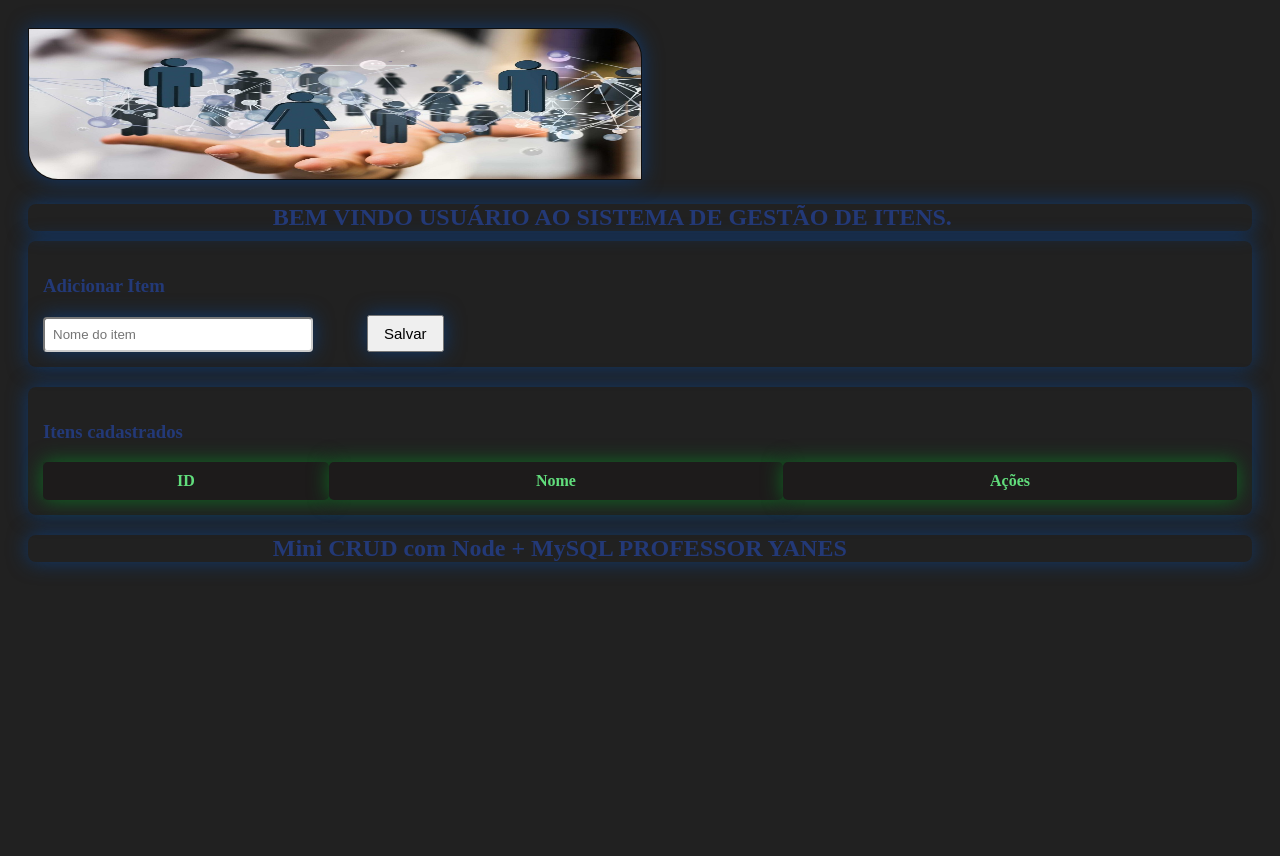
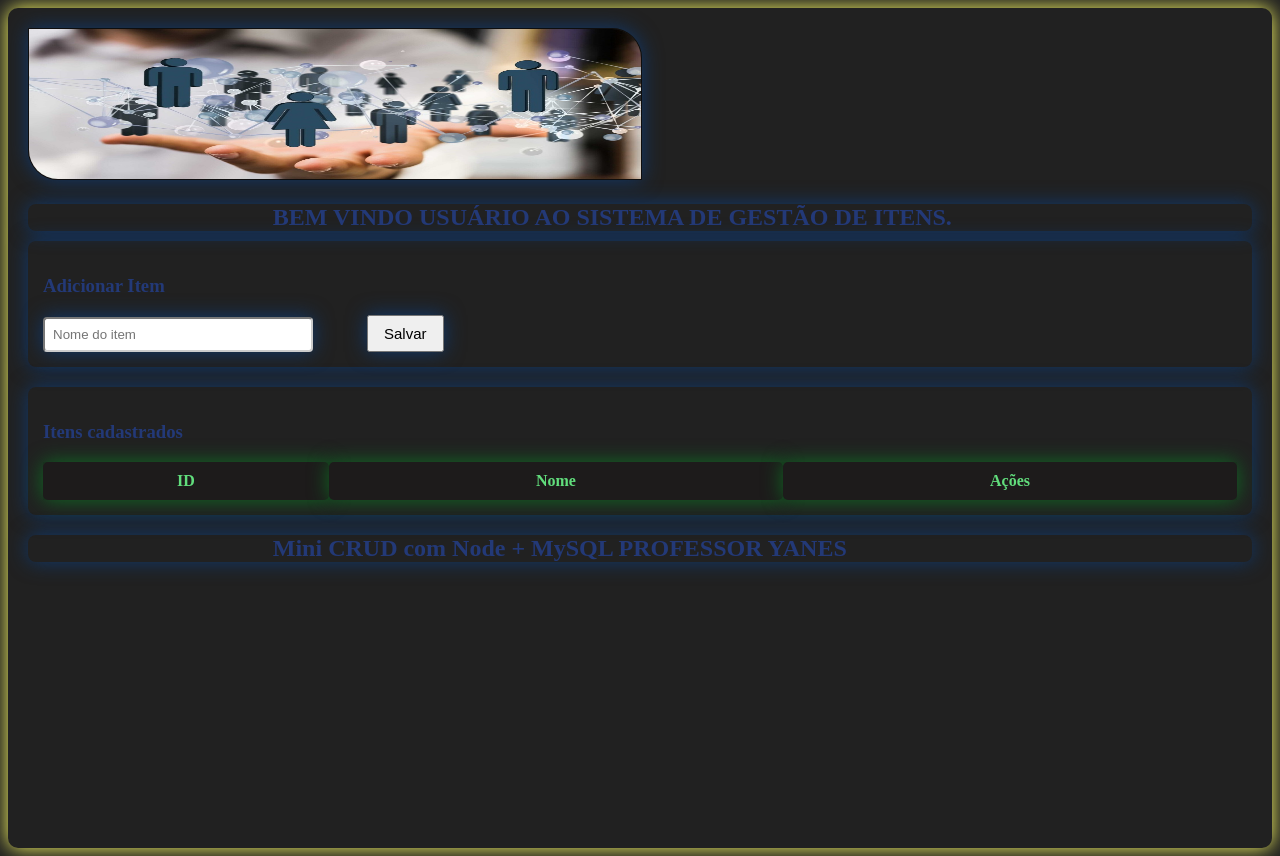
Before and after one commit to sanctiag/Fullstck_Senai, a website: page public/index.html in a window 1280 px wide. Drawn offline with Linux system fonts and the light colour scheme; no server answers.

Commit message:
mensagem da alteração

```diff
--- a/public/style.css
+++ b/public/style.css
@@ -4,10 +4,9 @@ body {
     border-radius: 10px;
     color: lab(25.2% 8.91 -38.85);
     height: 100vh;
-    box-shadow: 0 0 20px rgba(255, 255, 100, 1)
+    box-shadow: 0 0 20px rgba(255, 255, 100, 1);
     border-color: #ccc;
     font-weight: bold;
-    font-family: "Times New Roman", Times, serif;
 
 }
 
```
